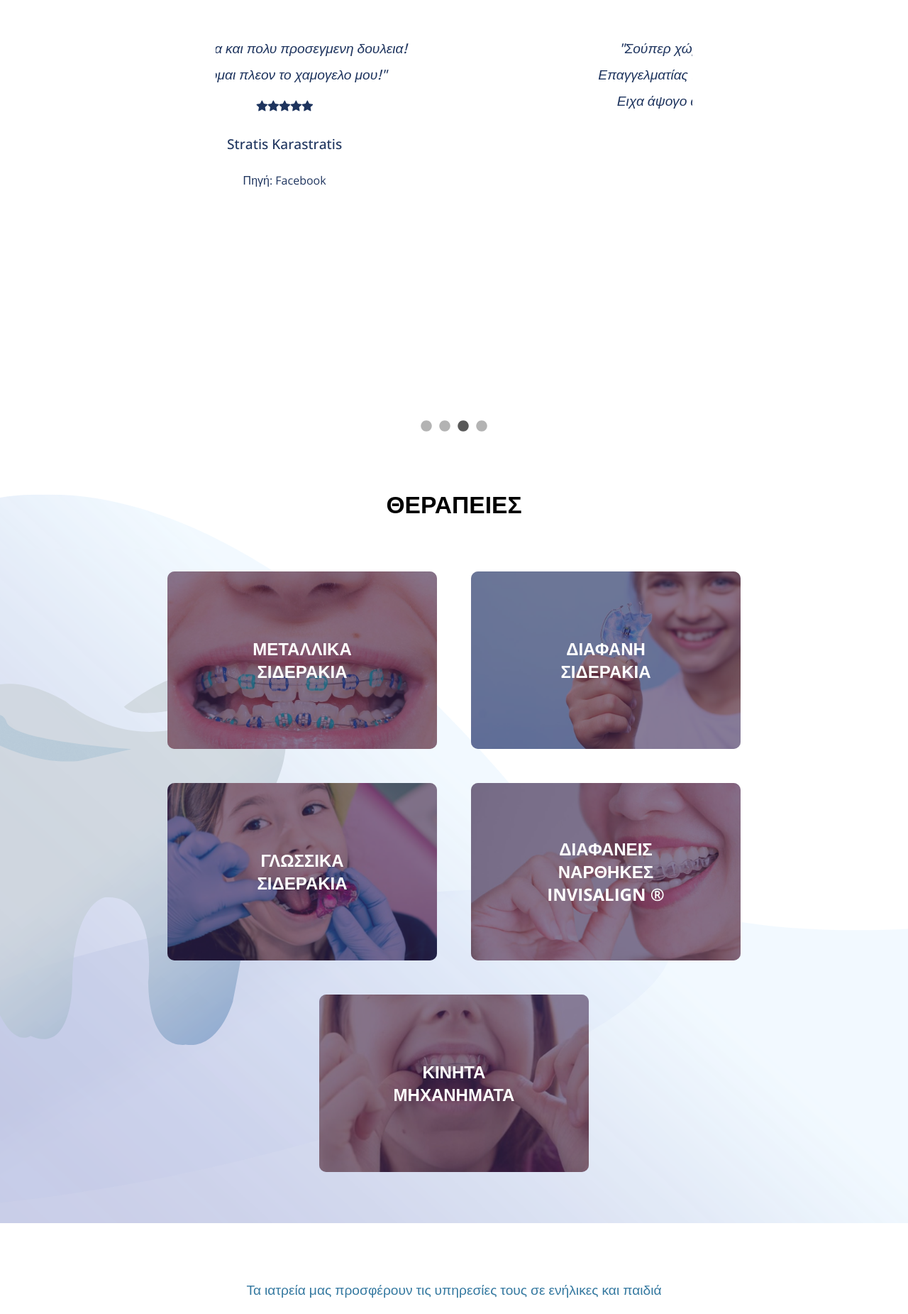
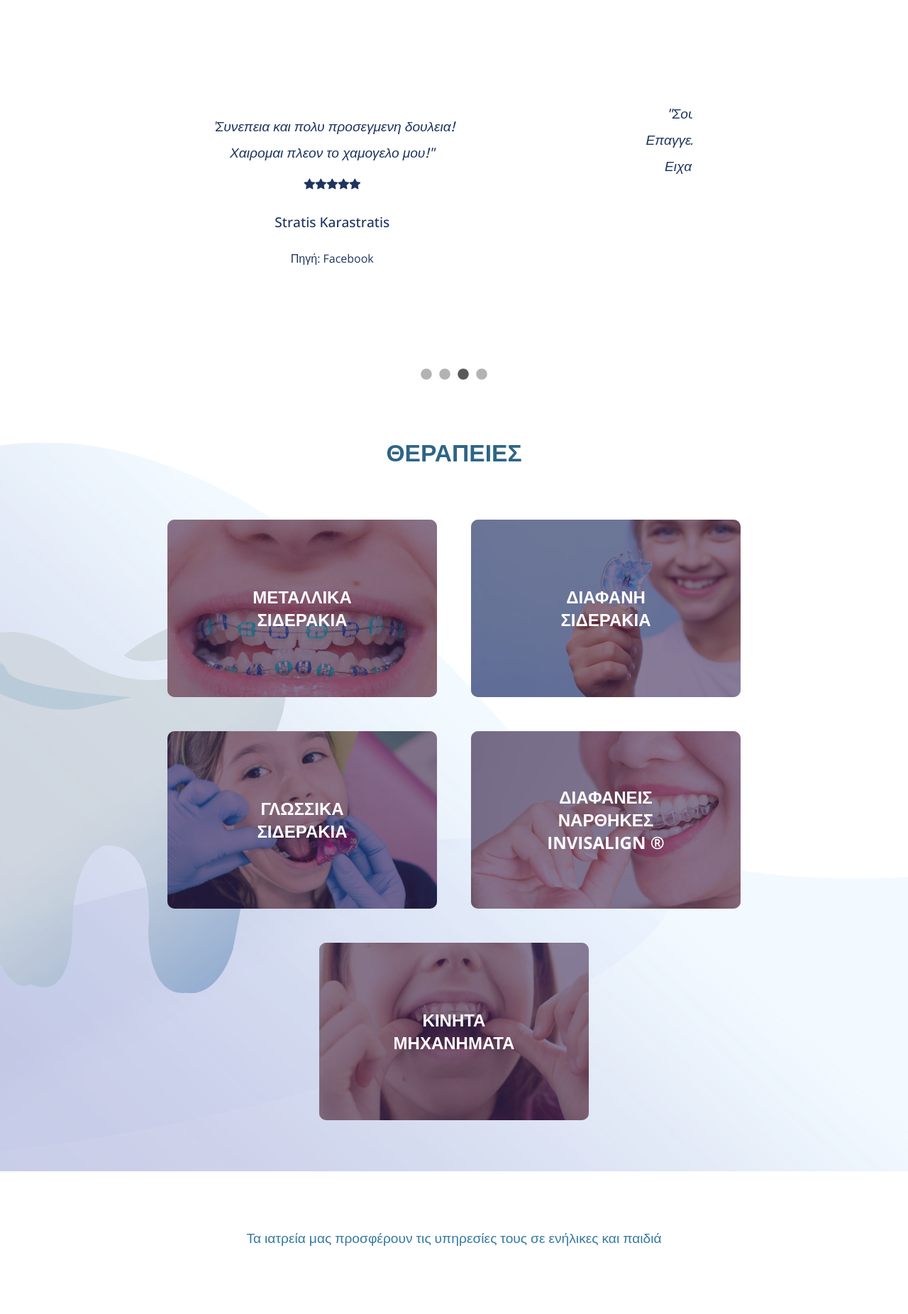
Before and after one commit to 3vilBonobo/orthobyron.gr, a React (Create React App) app: page / in a window 1280 px wide. Shown: the part 1260-3111 px from the top of the page at 71% size. Built offline with nearby package versions, Linux system fonts and the light colour scheme; the HTML template or start-up script is replaced by a standard one.

Commit message:
fix home mobile styles

```diff
--- a/src/components/Styles/Carousels.style.js
+++ b/src/components/Styles/Carousels.style.js
@@ -1,40 +1,51 @@
 import styled from 'styled-components';
 
 export const StyledReviewsCarouselContainer = styled.div`
-  width: 100%;
+  width: 90%;
   height: auto;
   padding: 2rem;
+  background-color: #fff;
   display: flex;
   flex-direction: column;
+  justify-content: center;
   align-items: center;
-  justify-content: center;
+  padding: 1rem 6rem;
   @media screen and (min-width: 768px) {
     padding: 3rem;
     max-width: 60%;
   }
 `;
 export const StyledReviewsCarouselWrapper = styled.div`
-  width: 80%;
   display: flex;
-  flex-direction: column;
+  height: 100%;
   align-items: center;
   justify-content: center;
+  flex-direction: column;
 `;
 
 export const StyledReviewsCarouselReview = styled.p`
-  font-size: 1.2rem;
+  font-size: 1rem;
+  line-height: 2rem;
   padding: 1rem;
-  line-height: 2.3rem;
-  font-weight: 500;
+  max-width: 70%;
+  @media screen and (min-width: 768px) {
+    font-size: 1.2rem;
+    line-height: 2.3rem;
+    font-weight: 500;
+    max-width: 100%;
+  }
 `;
 export const StyledReviewsCarouselSource = styled.p`
   padding-bottom: 2rem;
   margin-bottom: 2rem;
 `;
 export const StyledReviewsCarouselName = styled.p`
-  font-size: 1.2rem;
+  font-size: 1rem;
+  padding: 1.7rem;
   font-weight: 500;
-  padding: 1.7rem;
+  @media screen and (min-width: 768px) {
+    font-size: 1.2rem;
+  }
 `;
 
 export const StyledClinicsCarouselWrapper = styled.div`
@@ -50,4 +61,5 @@ export const StyledClinicsCarouselWrapper = styled.div`
 export const StyledClinicsCarouselTitle = styled.h2`
   padding: 2rem;
   text-align: center;
+  color: #2d6586;
 `;
--- a/src/components/Styles/Home.styles.js
+++ b/src/components/Styles/Home.styles.js
@@ -84,13 +84,12 @@ export const StyledIntroSection = styled.section`
 export const StyledIntroContainer = styled.div`
   text-align: center;
   font-size: 1.1rem;
-  width: 80%;
+  width: 75%;
   padding: 0.5rem 4rem;
   line-height: 2.3rem;
   @media screen and (min-width: 768px) {
     max-width: 60%;
     font-size: 1.5rem;
-
     font-weight: 500;
   }
 `;
@@ -102,7 +101,6 @@ export const StyledReviewsSection = styled.section`
   justify-content: center;
   background-color: #fff;
   color: #1e345e;
-  width: 100%;
 `;
 
 export const StyledTreatmentsSection = styled.section`
@@ -121,12 +119,17 @@ export const StyledTreatmentsSection = styled.section`
 export const StyledTreatmentsTitle = styled.h2`
   font-size: 2.1rem;
   padding-bottom: 3rem;
+  color: #2d6586;
 `;
 export const StyledInfoText = styled.p`
-  font-size: 1.2rem;
-  font-weight: 500;
+  padding: 2rem 5rem;
   color: #3579a0;
+  max-width: 70%;
+  text-align: center;
+  font-size: 1.1rem;
   @media screen and (min-width: 768px) {
+    font-size: 1.2rem;
+    font-weight: 500;
     padding-block: 5rem;
   }
 `;
@@ -154,7 +157,7 @@ export const StyledClinicsTitle = styled.h2`
   text-align: center;
   background-color: #cae3f0;
   padding: 3rem;
-  color: #3579a0;
+  color: #2d6586;
   margin: 2rem 0;
 `;
 
```
